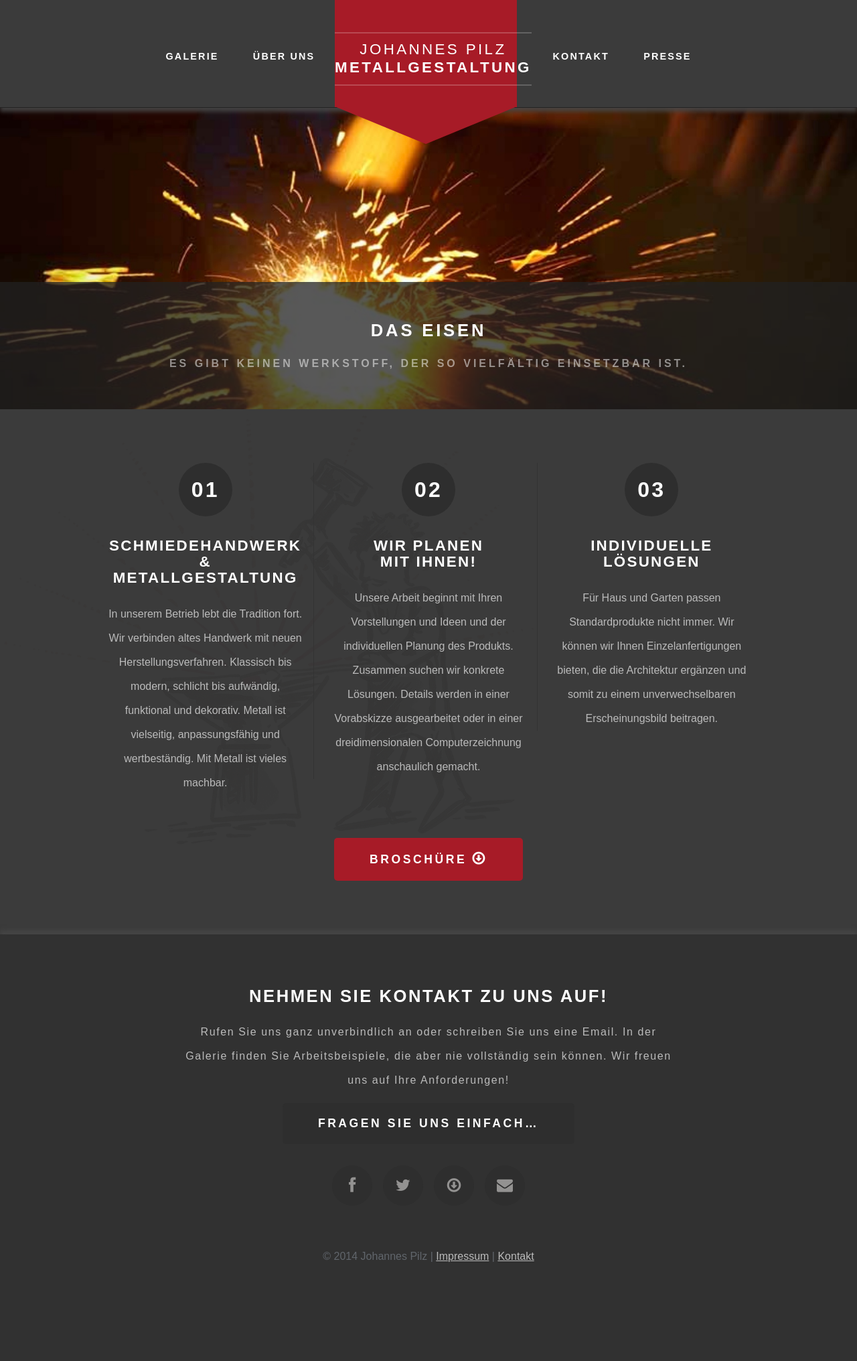
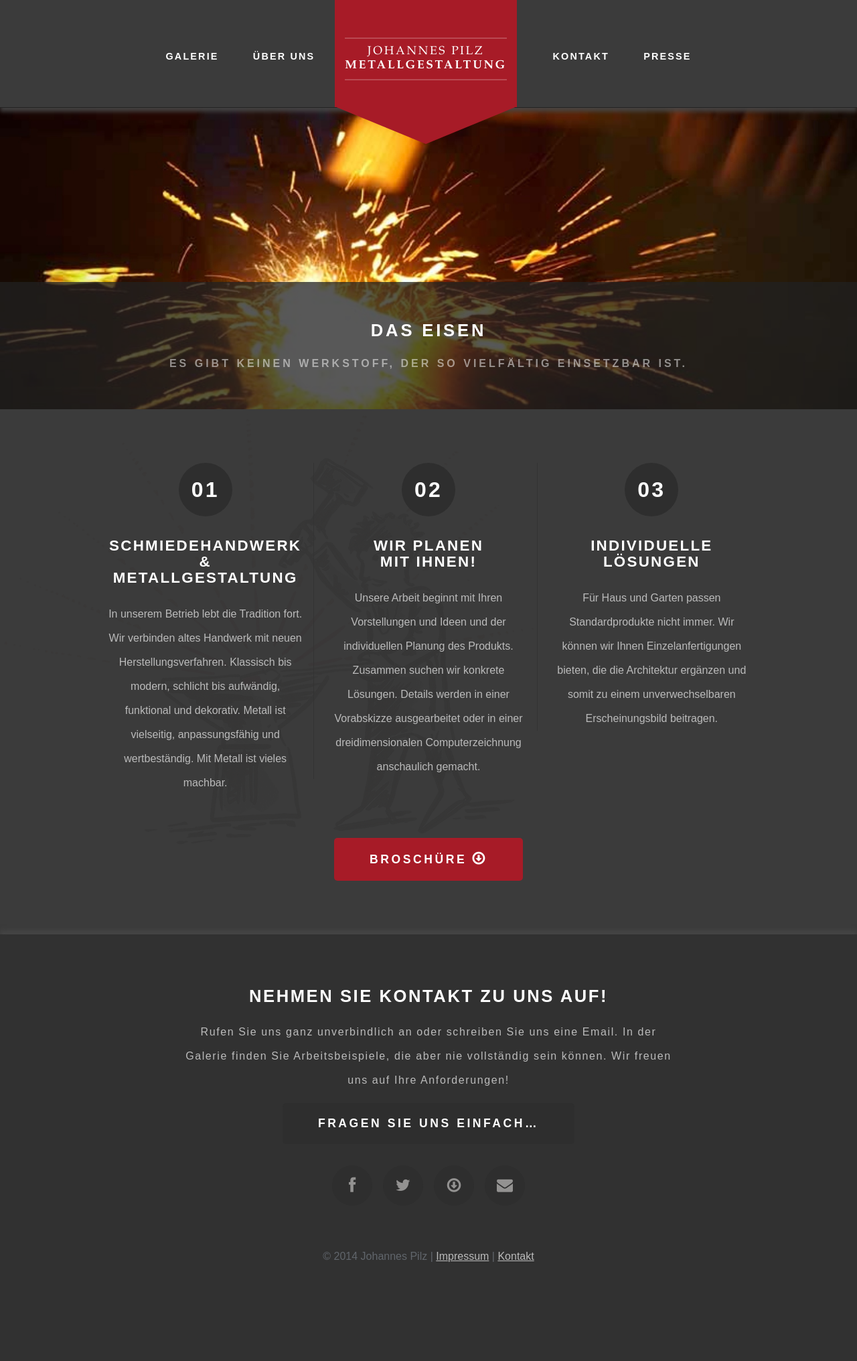
Before and after one commit to pilzschmiede/pilzschmiede.github.io, a Jekyll site: the page built from index.html, in a window 1280 px wide. Shown: the whole page at 67% size. Built offline with Jekyll 4.4.1, drawn with Linux system fonts in a browser that asks for light colours; some web fonts are replaced; the list of posts is cut into pages by our own code.

Commit message:
style fix

```diff
--- a/css/style.css
+++ b/css/style.css
@@ -887,7 +887,7 @@
 		text-align: center;
 		text-transform: uppercase;
 		font-weight: normal;
-        font-face: "Book Antiqua";
+        font-family: "Book Antiqua",'Balthazar';
 	}
 
 		#logo:after
@@ -918,6 +918,7 @@
 				letter-spacing: 0.15em;
 				line-height: 1.2em;
 				text-align: center;
+                font-size: 1.1em !important;
 			}
 
 			#logo a > span b:last-child
```
